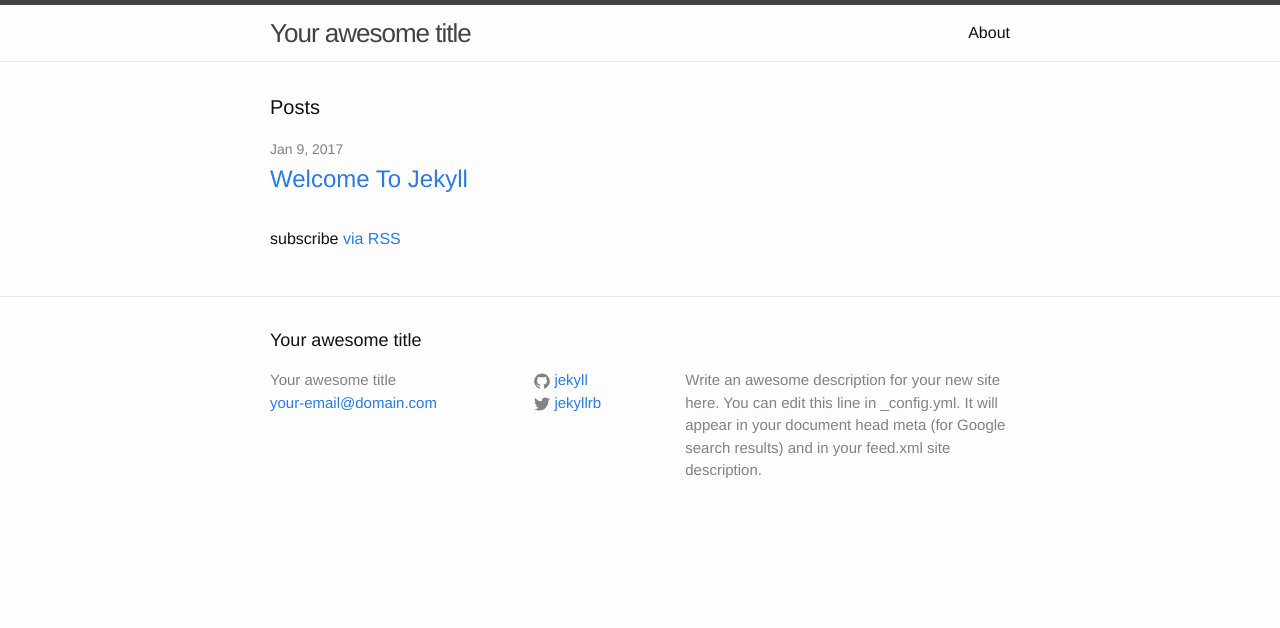
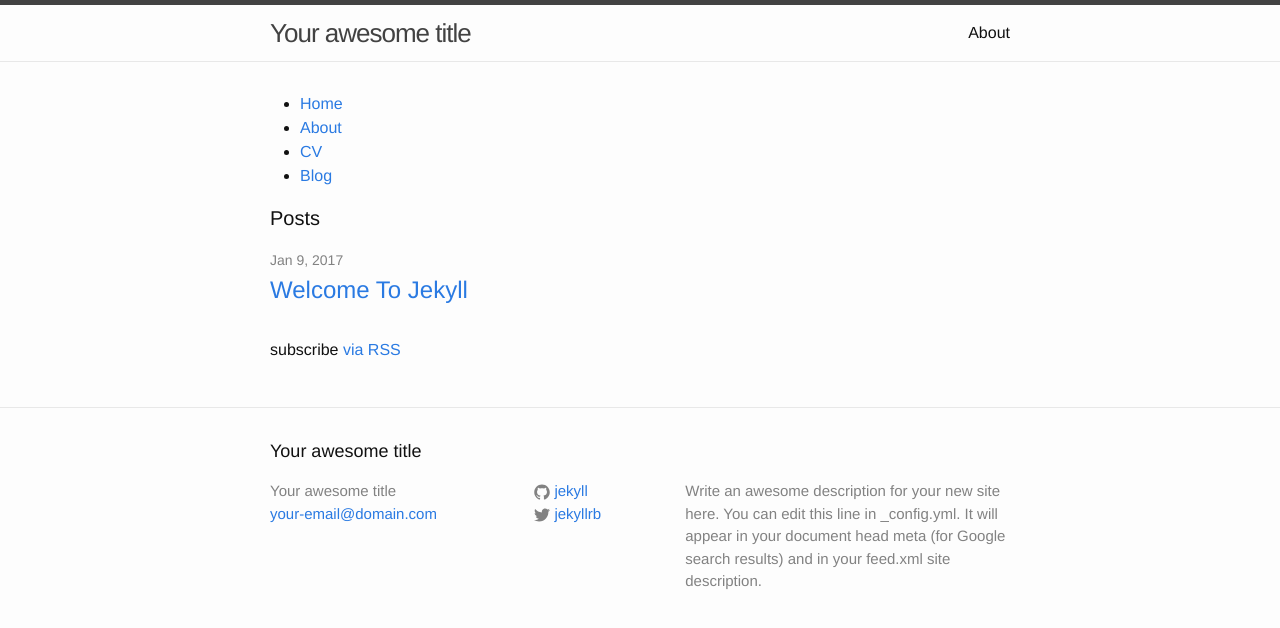
Before and after one commit to samfeng279/samfeng279.github.io, a Jekyll site: the page built from index.html, in a window 1280 px wide. Shown: the top 628 px of the page. Built offline with Jekyll 4.4.1, drawn with Linux system fonts in a browser that asks for light colours.

Commit message:
Update index.html

```diff
--- a/index.html
+++ b/index.html
@@ -1,6 +1,19 @@
 ---
 layout: default
 ---
+
+<head>
+  <link rel="stylesheet" type="text/css" href="/css/main.css">
+</head>
+
+<nav>
+    		<ul>
+        		<li><a href="/">Home</a></li>
+	        	<li><a href="/about">About</a></li>
+        		<li><a href="/cv">CV</a></li>
+        		<li><a href="/blog">Blog</a></li>
+    		</ul>
+</nav>
 
 <div class="home">
 
```
